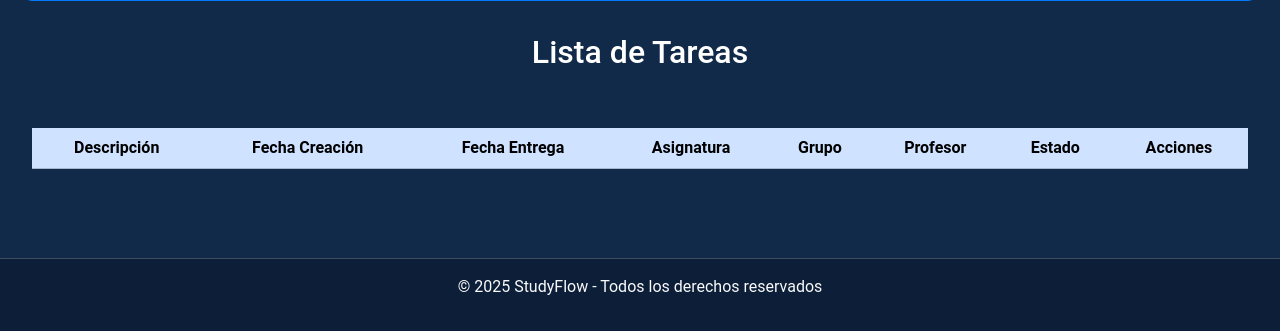
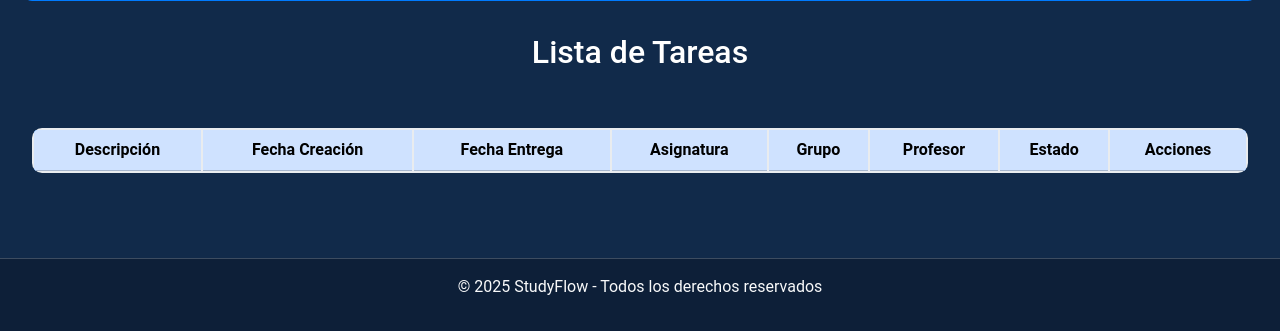
Before and after one commit to quinito23/studyflow, a PHP site: page /profesor/mis_tareas.php in a window 1280 px wide. Shown: the part 469-800 px from the top of the page. Run offline with PHP 8.4, Linux system fonts and the light colour scheme; the visitor is signed in with stand-in values (Sample User, id 1); lists and menus that the app fills with data are empty.

Commit message:
estilo tablas

```diff
--- a/Frontend/administrador/gestion_alumnos.php
+++ b/Frontend/administrador/gestion_alumnos.php
@@ -209,6 +209,9 @@ if (!isset($_SESSION['id_usuario']) || $_SESSION['rol'] != 'administrador') {
             background-color: #e9ecef;
             color: #333;
             font-size: clamp(0.7rem, 1.5vw, 1rem);
+            border-radius: 10px; /* Añade esquinas redondeadas */
+            overflow: hidden; /* Asegura que el contenido respete el border-radius */
+            border-collapse: separate; /* Necesario para que border-radius funcione */
         }
 
         .table tbody tr {
--- a/Frontend/administrador/gestion_asignaturas.php
+++ b/Frontend/administrador/gestion_asignaturas.php
@@ -174,12 +174,14 @@ if (!isset($_SESSION['id_usuario']) || $_SESSION['rol'] != 'administrador') {
             background-color: #007bff;
             color: white;
         }
-
         .table {
             margin-top: 2rem;
             background-color: #e9ecef;
             color: #333;
             font-size: clamp(0.7rem, 1.5vw, 1rem);
+            border-radius: 10px; /* Añade esquinas redondeadas */
+            overflow: hidden; /* Asegura que el contenido respete el border-radius */
+            border-collapse: separate; /* Necesario para que border-radius funcione */
         }
 
         .table tbody tr {
--- a/Frontend/administrador/gestion_aulas.php
+++ b/Frontend/administrador/gestion_aulas.php
@@ -189,6 +189,9 @@ if (!isset($_SESSION['id_usuario']) || $_SESSION['rol'] != 'administrador') {
             background-color: #e9ecef;
             color: #333;
             font-size: clamp(0.7rem, 1.5vw, 1rem);
+            border-radius: 10px; /* Añade esquinas redondeadas */
+            overflow: hidden; /* Asegura que el contenido respete el border-radius */
+            border-collapse: separate; /* Necesario para que border-radius funcione */
         }
 
         .table tbody tr {
--- a/Frontend/administrador/gestion_grupos.php
+++ b/Frontend/administrador/gestion_grupos.php
@@ -182,6 +182,9 @@ if (!isset($_SESSION['id_usuario']) || $_SESSION['rol'] != 'administrador') {
             background-color: #e9ecef;
             color: #333;
             font-size: clamp(0.7rem, 1.5vw, 1rem);
+            border-radius: 10px; /* Añade esquinas redondeadas */
+            overflow: hidden; /* Asegura que el contenido respete el border-radius */
+            border-collapse: separate; /* Necesario para que border-radius funcione */
         }
 
         .table tbody tr {
--- a/Frontend/administrador/gestion_profesores.php
+++ b/Frontend/administrador/gestion_profesores.php
@@ -208,6 +208,9 @@ if (!isset($_SESSION['id_usuario']) || $_SESSION['rol'] != 'administrador') {
             background-color: #e9ecef;
             color: #333;
             font-size: clamp(0.7rem, 1.5vw, 1rem);
+            border-radius: 10px; /* Añade esquinas redondeadas */
+            overflow: hidden; /* Asegura que el contenido respete el border-radius */
+            border-collapse: separate; /* Necesario para que border-radius funcione */
         }
 
         .table tbody tr {
--- a/Frontend/administrador/gestion_reservas.php
+++ b/Frontend/administrador/gestion_reservas.php
@@ -201,6 +201,9 @@ if (!isset($_SESSION['id_usuario']) || $_SESSION['rol'] != 'administrador') {
             background-color: #e9ecef;
             color: #333;
             font-size: clamp(0.7rem, 1.5vw, 1rem);
+            border-radius: 10px; /* Añade esquinas redondeadas */
+            overflow: hidden; /* Asegura que el contenido respete el border-radius */
+            border-collapse: separate; /* Necesario para que border-radius funcione */
         }
 
         .table tbody tr {
--- a/Frontend/administrador/gestion_solicitudes.php
+++ b/Frontend/administrador/gestion_solicitudes.php
@@ -182,6 +182,9 @@ if (!isset($_SESSION['id_usuario']) || $_SESSION['rol'] != 'administrador') {
             background-color: #e9ecef;
             color: #333;
             font-size: clamp(0.7rem, 1.5vw, 1rem);
+            border-radius: 10px; /* Añade esquinas redondeadas */
+            overflow: hidden; /* Asegura que el contenido respete el border-radius */
+            border-collapse: separate; /* Necesario para que border-radius funcione */
         }
 
         .table tbody tr {
--- a/Frontend/administrador/gestion_tareas.php
+++ b/Frontend/administrador/gestion_tareas.php
@@ -185,6 +185,9 @@ if (!isset($_SESSION['id_usuario']) || $_SESSION['rol'] != 'administrador') {
             background-color: #e9ecef;
             color: #333;
             font-size: clamp(0.7rem, 1.5vw, 1rem);
+            border-radius: 10px; /* Añade esquinas redondeadas */
+            overflow: hidden; /* Asegura que el contenido respete el border-radius */
+            border-collapse: separate; /* Necesario para que border-radius funcione */
         }
 
         .table tbody tr {
--- a/Frontend/administrador/gestion_tutores.php
+++ b/Frontend/administrador/gestion_tutores.php
@@ -199,6 +199,9 @@ if (!isset($_SESSION['id_usuario']) || $_SESSION['rol'] != 'administrador') {
             background-color: #e9ecef;
             color: #333;
             font-size: clamp(0.7rem, 1.5vw, 1rem);
+            border-radius: 10px; /* Añade esquinas redondeadas */
+            overflow: hidden; /* Asegura que el contenido respete el border-radius */
+            border-collapse: separate; /* Necesario para que border-radius funcione */
         }
 
         .table tbody tr {
--- a/Frontend/profesor/mis_reservas.php
+++ b/Frontend/profesor/mis_reservas.php
@@ -201,6 +201,9 @@ if (!isset($_SESSION['id_usuario']) || $_SESSION['rol'] != 'profesor') {
             background-color: #e9ecef;
             color: #333;
             font-size: clamp(0.7rem, 1.5vw, 1rem);
+            border-radius: 10px; /* Añade esquinas redondeadas */
+            overflow: hidden; /* Asegura que el contenido respete el border-radius */
+            border-collapse: separate; /* Necesario para que border-radius funcione */
         }
 
         .table tbody tr {
--- a/Frontend/profesor/mis_tareas.php
+++ b/Frontend/profesor/mis_tareas.php
@@ -187,6 +187,9 @@ if (!isset($_SESSION['id_usuario']) || $_SESSION['rol'] != 'profesor') {
             background-color: #e9ecef;
             color: #333;
             font-size: clamp(0.7rem, 1.5vw, 1rem);
+            border-radius: 10px; /* Añade esquinas redondeadas */
+            overflow: hidden; /* Asegura que el contenido respete el border-radius */
+            border-collapse: separate; /* Necesario para que border-radius funcione */
         }
 
         .table tbody tr {
--- a/Frontend/profesor/vista_reservas.php
+++ b/Frontend/profesor/vista_reservas.php
@@ -201,6 +201,9 @@ if (!isset($_SESSION['id_usuario']) || $_SESSION['rol'] != 'profesor') {
             background-color: #e9ecef;
             color: #333;
             font-size: clamp(0.7rem, 1.5vw, 1rem);
+            border-radius: 10px; /* Añade esquinas redondeadas */
+            overflow: hidden; /* Asegura que el contenido respete el border-radius */
+            border-collapse: separate; /* Necesario para que border-radius funcione */
         }
 
         .table tbody tr {
```
